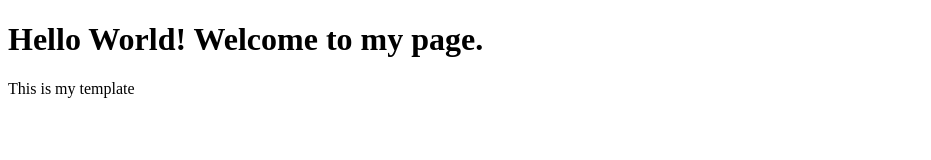
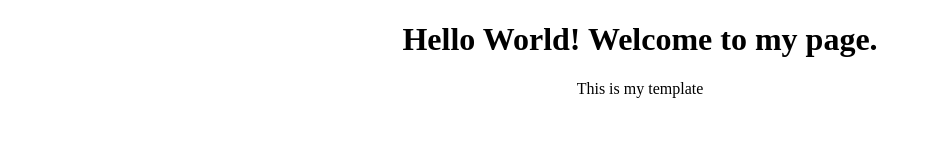
Before and after one commit to preav/preav.github.io, a plain HTML site: page index.html in a window 1280 px wide. Shown: the whole page, without its empty margins (0-931 px from the left). Drawn offline with Linux system fonts and the light colour scheme.

Commit message:
adding style template and readme

```diff
--- a/index.html
+++ b/index.html
@@ -2,10 +2,13 @@
 <html>
 <head>
 	<meta charset="utf-8">
+	<link rel="stylesheet" type="text/css" href="./style.css">
 	<title>Static Webpage</title>
 </head>
 <body>
-	<h1> Hello World! Welcome to my page. </h1>
-	<p> This is my template </p>
+	<div class="mainContainer">
+		<h1> Hello World! Welcome to my page. </h1>
+		<p> This is my template </p>
+	</div>
 </body>
 </html>
--- /dev/null
+++ b/style.css
@@ -0,0 +1,3 @@
+div{
+	text-align: center;
+}
```
Also changed, not shown: README.md (added).
